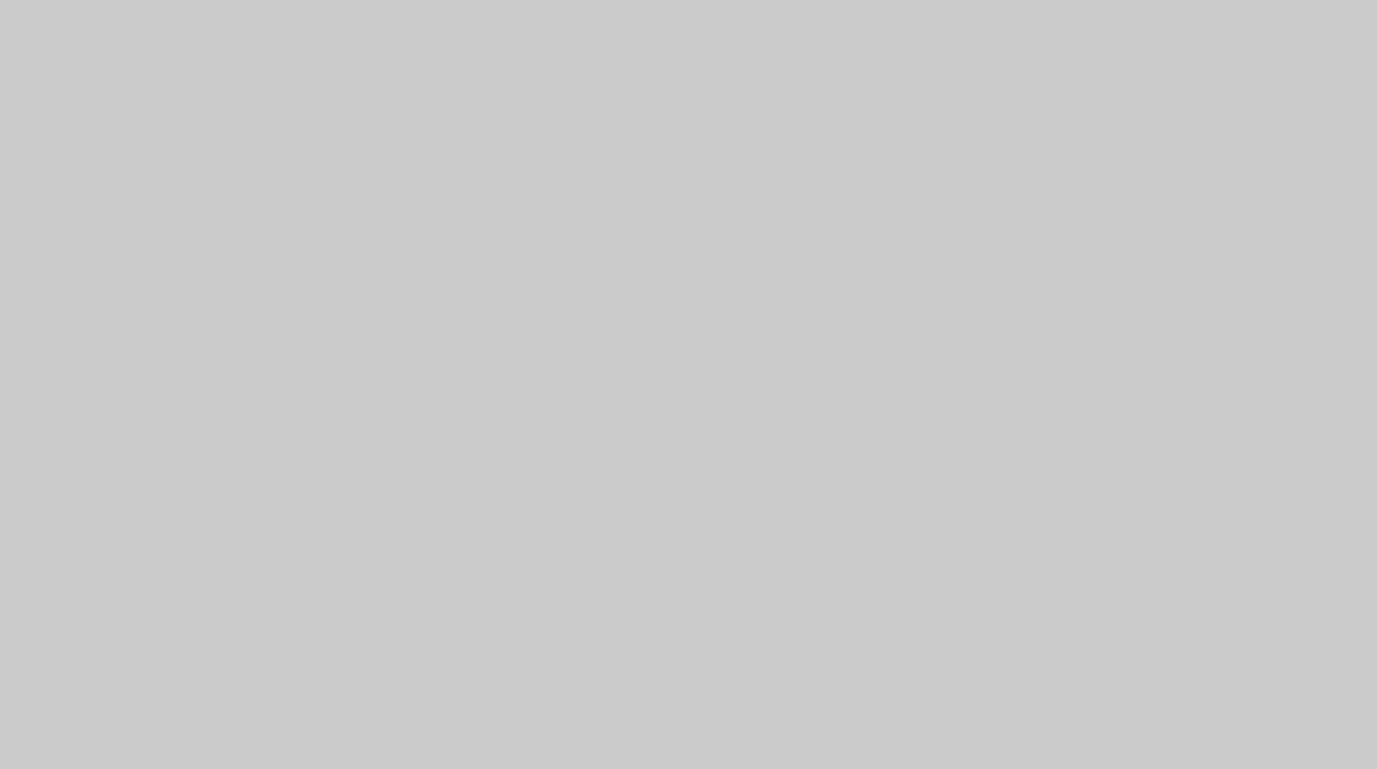
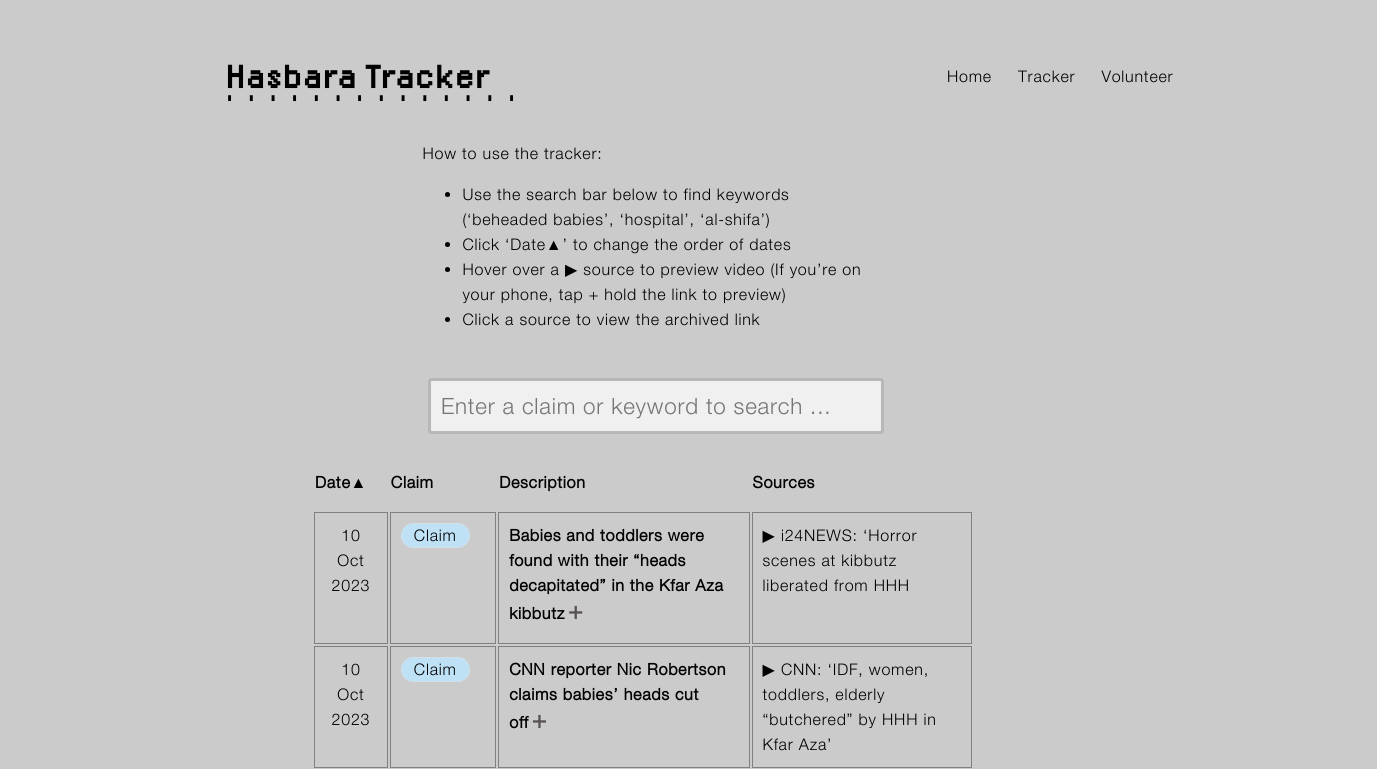
Before and after one commit to tamtzekin/hasbara-tracker, a React (Create React App) app: page /tracker in a window 1280 px wide. Before the commit this address had no page. Shown: the top 769 px of the page, 1377 px wide, since content can reach past the window. Built offline with nearby package versions, Linux system fonts and the light colour scheme.

Commit message:
moved Tracker (fka ClaimA) up a level, fixed styling, styled search bar

```diff
--- a/src/App.js
+++ b/src/App.js
@@ -9,7 +9,7 @@ import About from './components/About';
 // import NavBar from './components/NavBar';
 import ClaimsDirectory from './components/ClaimsDirectory';
 import VolunteerForm from './components/VolunteerForm';
-import ClaimA from './components/ClaimA';
+import Tracker from './components/Tracker';
 import VideoPlayer from './components/VideoPlayer';
 
 const App = () => {
@@ -23,7 +23,7 @@ const App = () => {
                     <Route path="/about" element={<About />} />
                     <Route path="/claims" element={<ClaimsDirectory />} />
                     <Route path="/volunteer" element={<VolunteerForm />} />
-                    <Route path="/claim-a" element={<ClaimA />} />
+                    <Route path="/tracker" element={<Tracker />} />
                 </Routes>
             </Router>
 
--- a/src/components/ClaimPage.css
+++ b/src/components/ClaimPage.css
@@ -219,9 +219,9 @@ table.a:hover {
 
 .tracker-container {
    margin-top: 8%;
-   width: 70%;
-   margin-left: 15%;
-   margin-right: 15%;
+   width: 150%;
+   margin-left: -25%;
+   margin-right: 20%;
 }
 
 .modal-overlay {
@@ -250,12 +250,23 @@ table.a:hover {
 
 .search-bar {
     display: block;
-    width: 40%;
+    width: 65%;
     margin-top: 5%;
-    margin-bottom: 2%;
+    margin-bottom: 5%;
+    margin-left: auto;
+    margin-right: auto;
 }
 
-
+.search-bar input {
+    height: 30px;
+    font-size: 1.4em;
+    font-family: 'HelveticaNeue_Light', Helvetica, sans-serif;
+    letter-spacing: 0.8px;
+    line-height: 25px;
+    padding: 10px;
+    background: #f0f0f0;
+    border:#0000003d solid 3px;
+}
 
 
 
--- a/src/components/ClaimsDirectory.js
+++ b/src/components/ClaimsDirectory.js
@@ -53,12 +53,9 @@ const ClaimsDirectory = () => {
         <h2>Claims</h2>
 
         <div class="home-text">Select a claim from below.</div>
-
         <div class="claims-list">
             <Link to="/claim-a">— 40 beheaded babies</Link>
         </div>
-
-
         </span>
         </>
 
--- a/src/components/NavBar.js
+++ b/src/components/NavBar.js
@@ -11,7 +11,7 @@ const NavBar= () =>{
     </li>
 
     <li>
-      <Link to="/claims">Claims</Link>
+      <Link to="/tracker">Tracker</Link>
     </li>
 
     <li>
--- a/src/components/SearchBar.js
+++ b/src/components/SearchBar.js
@@ -8,10 +8,10 @@ const SearchBar = ({ filter, setFilter }) => {
 
     return (
         <span className="search-bar">
-      Search for:{' '}
             <input
                 value={filter || ''}
                 onChange={handleFilterChange}
+                placeholder='Enter a claim or keyword to search ...'
                 />
         </span>
     );
--- a/src/components/ClaimA.js
+++ b/src/components/Tracker.js
@@ -13,7 +13,7 @@ import MobileMenu from './MobileMenu';
 import SearchBar from './SearchBar';
 
 
-export default function ClaimA() {
+export default function Tracker() {
     const data = useMemo(
         () => [
             {
@@ -184,14 +184,21 @@ console.log("data" + data);
 
     return (
         <>
-            <span class="claim-header-container">
+            {/* <span class="claim-header-container">
                 <MobileMenu />
                 <Link to="/claims"><div className="arrow">←</div></Link>
                 <h1 class="claim-heading">Claim: 40 beheaded babies</h1>
                 <NavBar />
-            </span>
+            </span> */}
 
-        <div class="tracker-container">
+        <span class="header-container">
+            <MobileMenu />
+            <h1 class="ht-heading">Hasbara Tracker</h1>
+            <span id="dots">. . . . . . . . . . . . . .</span>
+            <NavBar />
+        </span>
+
+        <div class="content-container">
             How to use the tracker:
             <ul>
             <li>Use the search bar below to find keywords (‘beheaded babies’, ‘hospital’, ‘al-shifa’)</li>
@@ -199,9 +206,11 @@ console.log("data" + data);
             <li>Hover over a ▶ source  to preview video (If you’re on your phone, tap + hold the link to preview)</li>
             <li>Click a source to view the archived link</li>
             </ul>
-            <SearchBar filter={globalFilter || ''} setFilter={setGlobalFilter} />
 
-        <div>
+
+        <div class="tracker-container">
+        <SearchBar filter={globalFilter || ''} setFilter={setGlobalFilter} />
+
             <table {...getTableProps()}>
             <thead>
                 {/* Map the headers out */}
```
Lines whose indentation alone changed are shown as unchanged.
